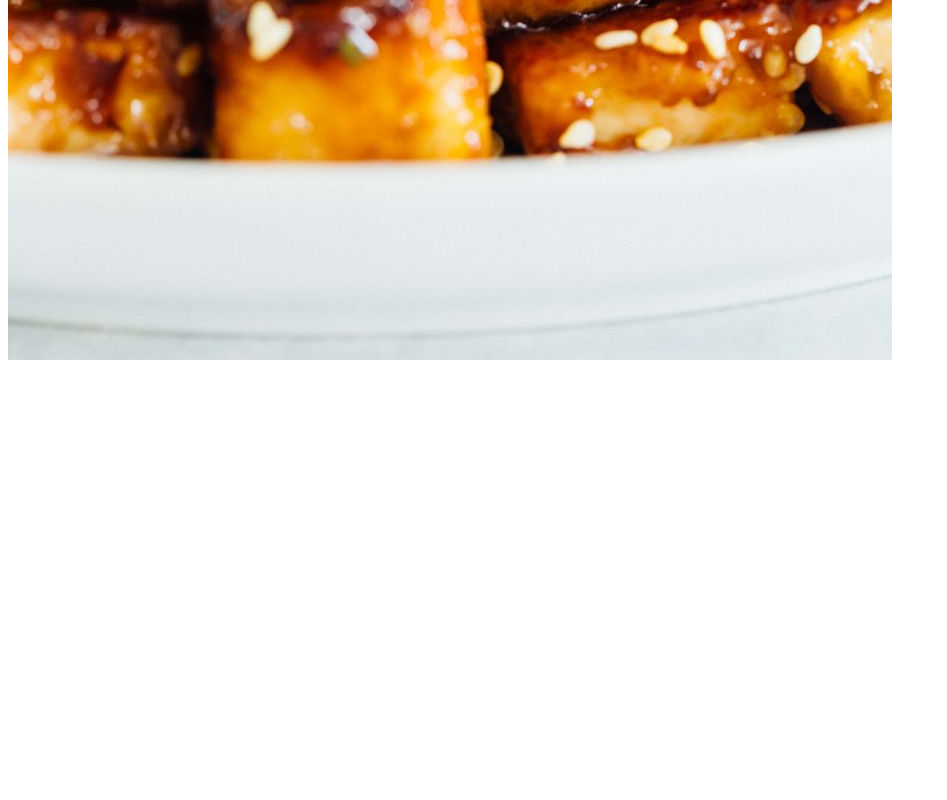
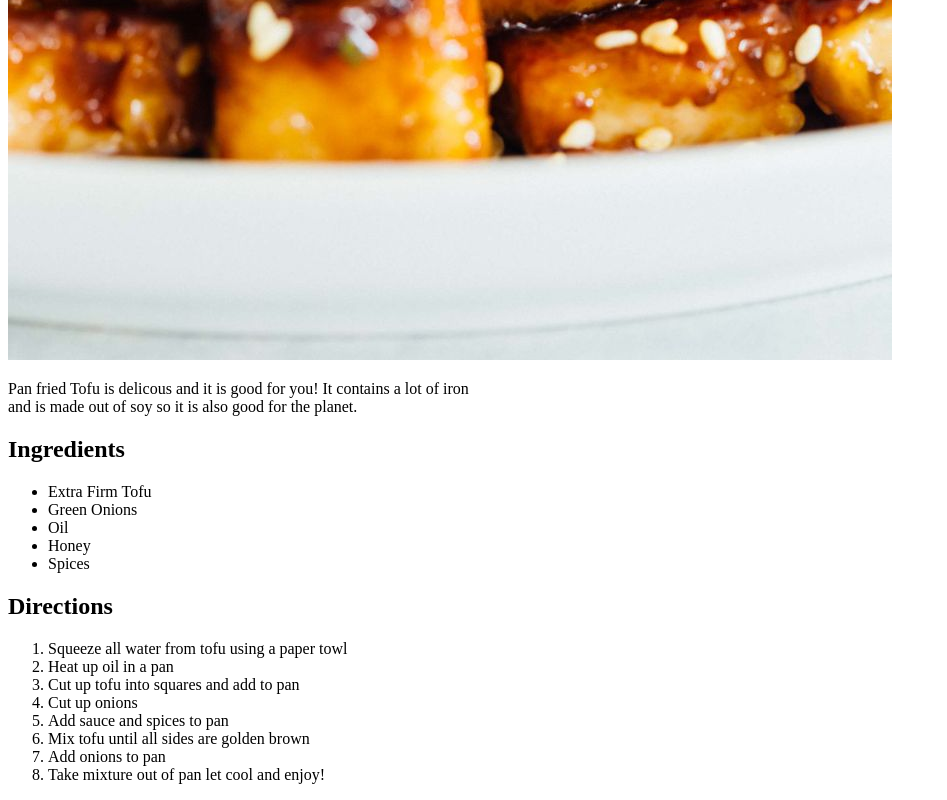
Before and after one commit to SoulAttention/odin-recipies, a plain HTML site: page recipies/tofu.html in a window 1280 px wide. Shown: the part 920-1720 px from the top of the page, without its empty margins (0-947 px from the left). Before the commit the page ends 1292 px from the top, so only its background shows below. Drawn offline with Linux system fonts and the light colour scheme.

Commit message:
Edited tofu

```diff
--- a/recipies/tofu.html
+++ b/recipies/tofu.html
@@ -8,6 +8,28 @@
         <h1>Tofu Recipe</h1>
 
         <img src="../img/pan-fried-spicy-garlic-tofu-recipe-photos-tablefortwoblog-5.jpg">
+        <p>Pan fried Tofu is delicous and it is good for you! It contains a lot of iron <br>
+        and is made out of soy so it is also good for the planet. <br>
+        </p>
 
+        <h2>Ingredients</h2>
+        <ul>
+            <li>Extra Firm Tofu</li>
+            <li>Green Onions</li>
+            <li>Oil</li>
+            <li>Honey</li>
+            <li>Spices</li>
+        </ul>
+        <h2>Directions</h2>
+        <ol>
+            <li>Squeeze all water from tofu using a paper towl</li>
+            <li>Heat up oil in a pan</li>
+            <li>Cut up tofu into squares and add to pan</li>
+            <li>Cut up onions</li>
+            <li>Add sauce and spices to pan</li>
+            <li>Mix tofu until all sides are golden brown</li>
+            <li>Add onions to pan</li>
+            <li>Take mixture out of pan let cool and enjoy!</li>
+        </ol>
     </body>
 </html>
```
